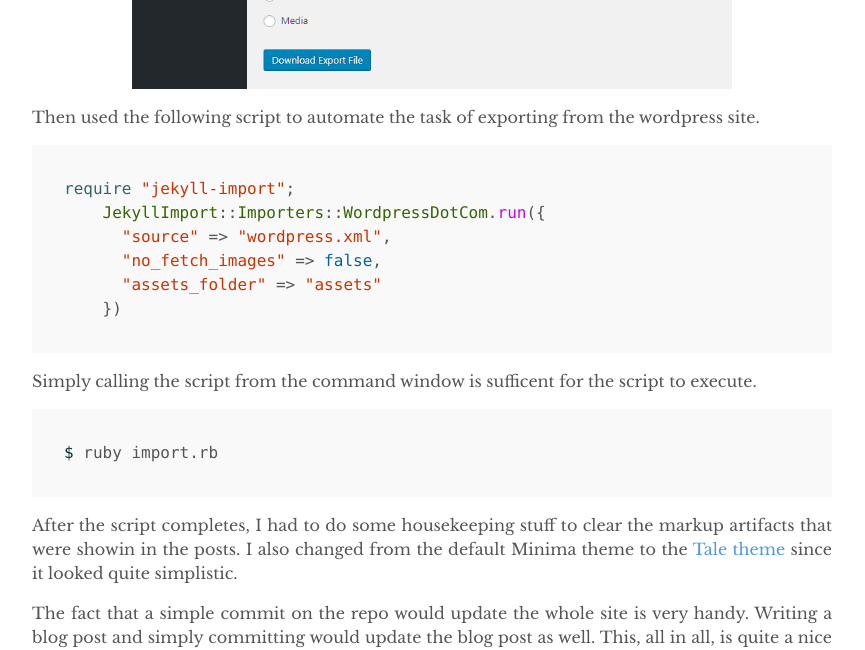
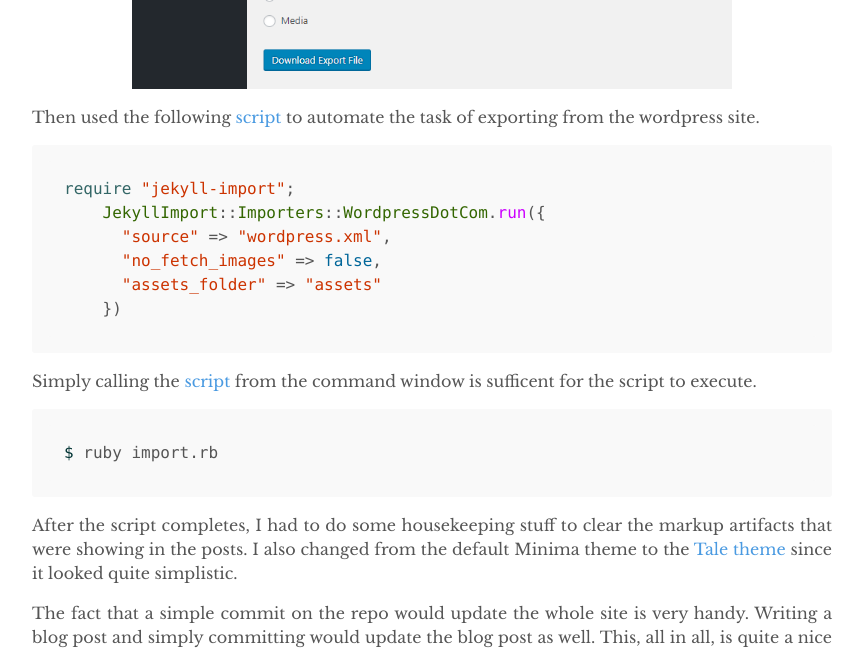
Before and after one commit to amodsachintha/amodsachintha.github.io, a Jekyll site: the page built from _posts/2018-08-09-testing-jekyll.markdown, in a window 1280 px wide. Shown: the part 1012-1662 px from the top of the page, without its empty margins (208-1073 px from the left). Built offline with Jekyll 4.4.1, drawn with Linux system fonts in a browser that asks for light colours.

Commit message:
edits to **testing-jekyll**

````diff
--- a/_posts/2018-08-09-testing-jekyll.markdown
+++ b/_posts/2018-08-09-testing-jekyll.markdown
@@ -17,7 +17,7 @@ I downloaded an `xml` file that contained entries of my posts and associated ass
 
 <img src="/images/testing-jekyll/export.png" alt="export.php" width="600px" class="center"/>
 
-Then used the following script to automate the task of exporting from the wordpress site.
+Then used the following  [script](/files/testing-jekyll/import.rb) to automate the task of exporting from the wordpress site.
 ```ruby
 require "jekyll-import";
     JekyllImport::Importers::WordpressDotCom.run({
@@ -27,11 +27,11 @@ require "jekyll-import";
     })
 ```
 
-Simply calling the script from the command window is sufficent for the script to execute.
+Simply calling the [script](/files/testing-jekyll/import.rb) from the command window is sufficent for the script to execute.
 ```bash
 $ ruby import.rb
 ```
 
-After the script completes, I had to do some housekeeping stuff to clear the markup artifacts that were showin in the posts. I also changed from the default Minima theme to the [Tale theme](http://github.com/chesterhow/tale) since it looked quite simplistic.
+After the script completes, I had to do some housekeeping stuff to clear the markup artifacts that were showing in the posts. I also changed from the default Minima theme to the [Tale theme](http://github.com/chesterhow/tale) since it looked quite simplistic.
 
 The fact that a simple commit on the repo would update the whole site is very handy. Writing a blog post and simply committing would update the blog post as well. This, all in all, is quite a nice way to manage 'pseudo-static' site.
````
Also changed, not shown: files/testing-jekyll/import.rb (renamed from import.rb).
